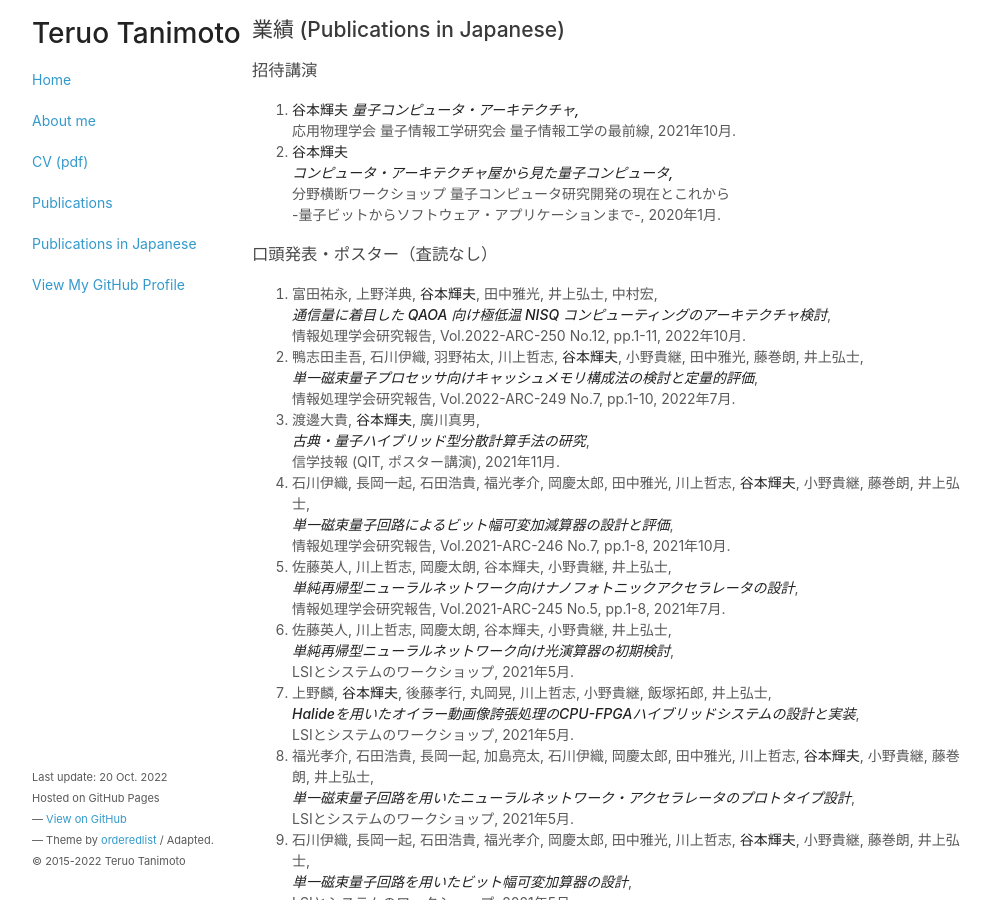
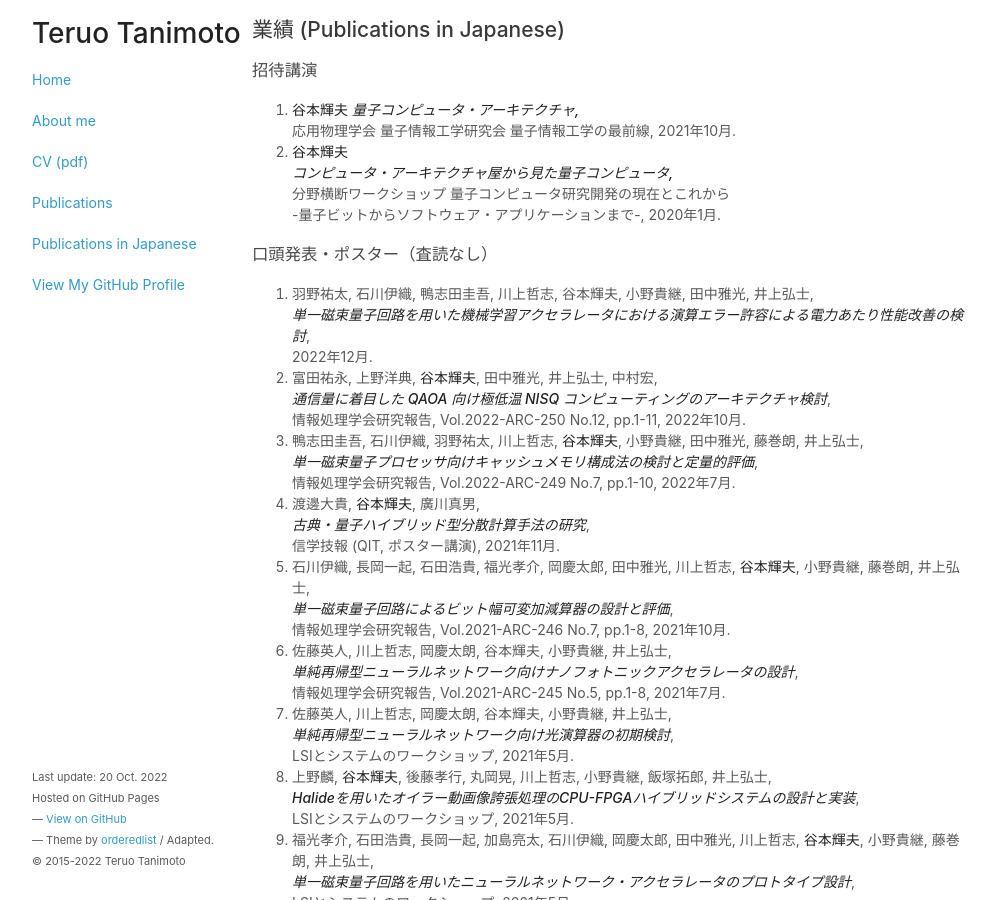
Before and after one commit to teruo41/teruo41.github.io, a Jekyll site: the page built from pubsj.md, in a window 1280 px wide and 900 px high. Shown: the whole window, without its empty margins (138-1134 px from the left). Built offline with Jekyll 4.4.1, drawn with Linux system fonts in a browser that asks for light colours.

Commit message:
updated pubs

```diff
--- a/pubsj.md
+++ b/pubsj.md
@@ -11,12 +11,16 @@ title: Publications in Japanese
   ***量子コンピュータ・アーキテクチャ,***
   応用物理学会 量子情報工学研究会 量子情報工学の最前線, 2021年10月.
 
-1. __谷本輝夫__
+0. __谷本輝夫__
   ***コンピュータ・アーキテクチャ屋から見た量子コンピュータ,***
   分野横断ワークショップ 量子コンピュータ研究開発の現在とこれから
   -量子ビットからソフトウェア・アプリケーションまで-, 2020年1月.
 
 ### 口頭発表・ポスター（査読なし）
+
+0. 羽野祐太, 石川伊織, 鴨志田圭吾, 川上哲志, 谷本輝夫, 小野貴継, 田中雅光, 井上弘士,
+   ***単一磁束量子回路を用いた機械学習アクセラレータにおける演算エラー許容による電力あたり性能改善の検討***,
+   2022年12月.
 
 0. 富田祐永, 上野洋典, __谷本輝夫__, 田中雅光, 井上弘士, 中村宏,
    ***通信量に着目した QAOA 向け極低温 NISQ コンピューティングのアーキテクチャ検討***,
```
Also changed, not shown: pubse.md (+18 -13 lines).
